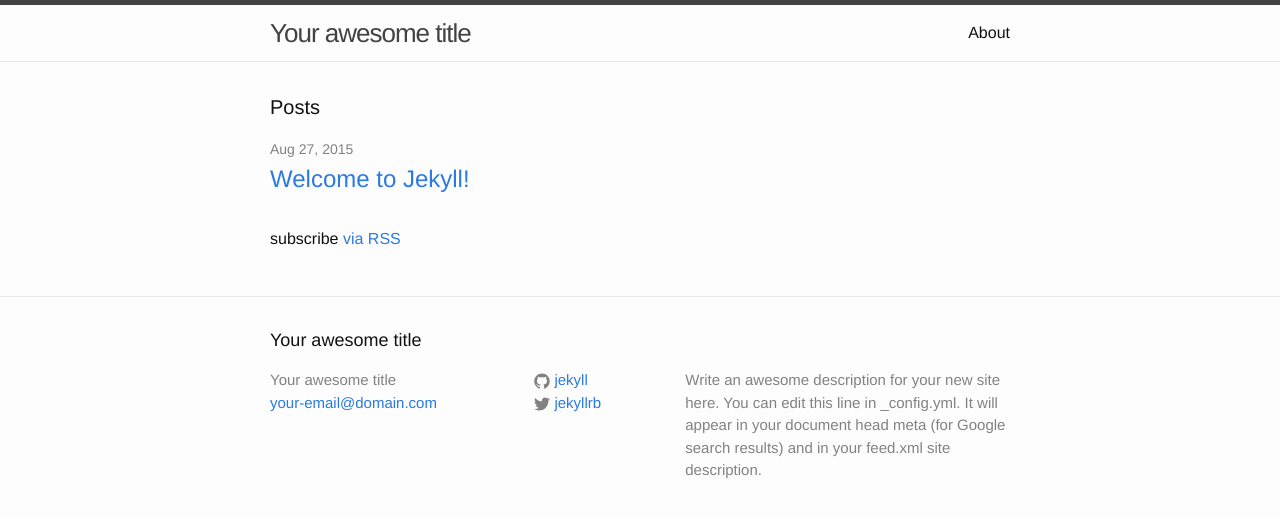
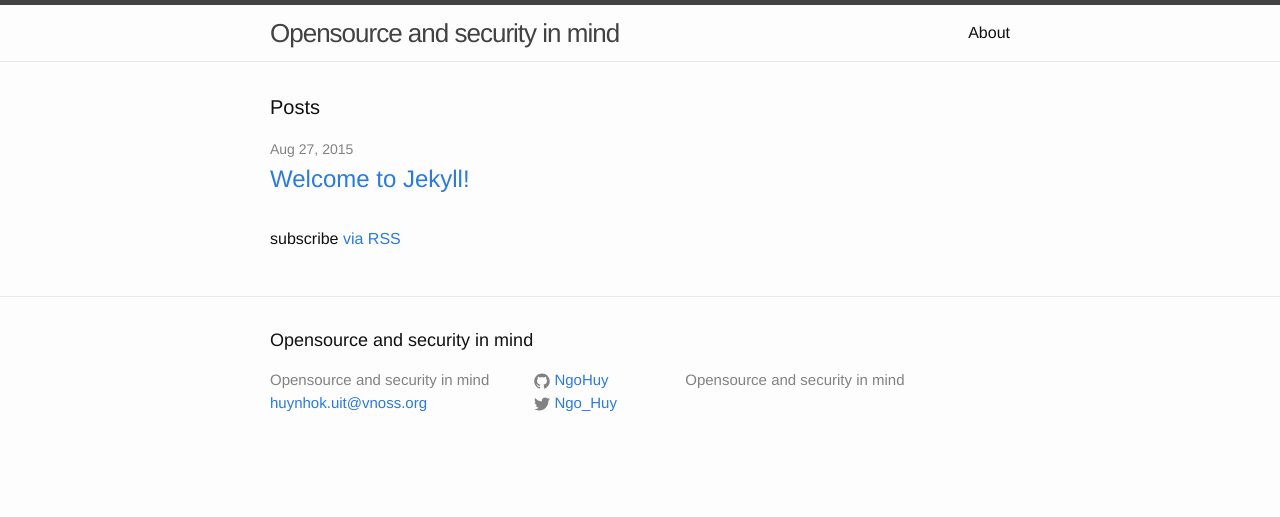
Before and after one commit to NgoHuy/NgoHuy.github.io, a Jekyll site: the page built from index.html, in a window 1280 px wide. Shown: the top 517 px of the page. Built offline with Jekyll 4.4.1, drawn with Linux system fonts in a browser that asks for light colours.

Commit message:
Change basic infomation of site
Change default config about blog

```diff
--- a/_config.yml
+++ b/_config.yml
@@ -1,14 +1,12 @@
 # Site settings
-title: Your awesome title
-email: your-email@domain.com
+title: Opensource and security in mind
+email: huynhok.uit@vnoss.org
 description: > # this means to ignore newlines until "baseurl:"
-  Write an awesome description for your new site here. You can edit this
-  line in _config.yml. It will appear in your document head meta (for
-  Google search results) and in your feed.xml site description.
+  Opensource and security in mind
 baseurl: "" # the subpath of your site, e.g. /blog/
-url: "http://yourdomain.com" # the base hostname & protocol for your site
-twitter_username: jekyllrb
-github_username:  jekyll
+url: "http://blog.severus.xyz" # the base hostname & protocol for your site
+twitter_username: Ngo_Huy
+github_username:  NgoHuy
 
 # Build settings
 markdown: kramdown
```
